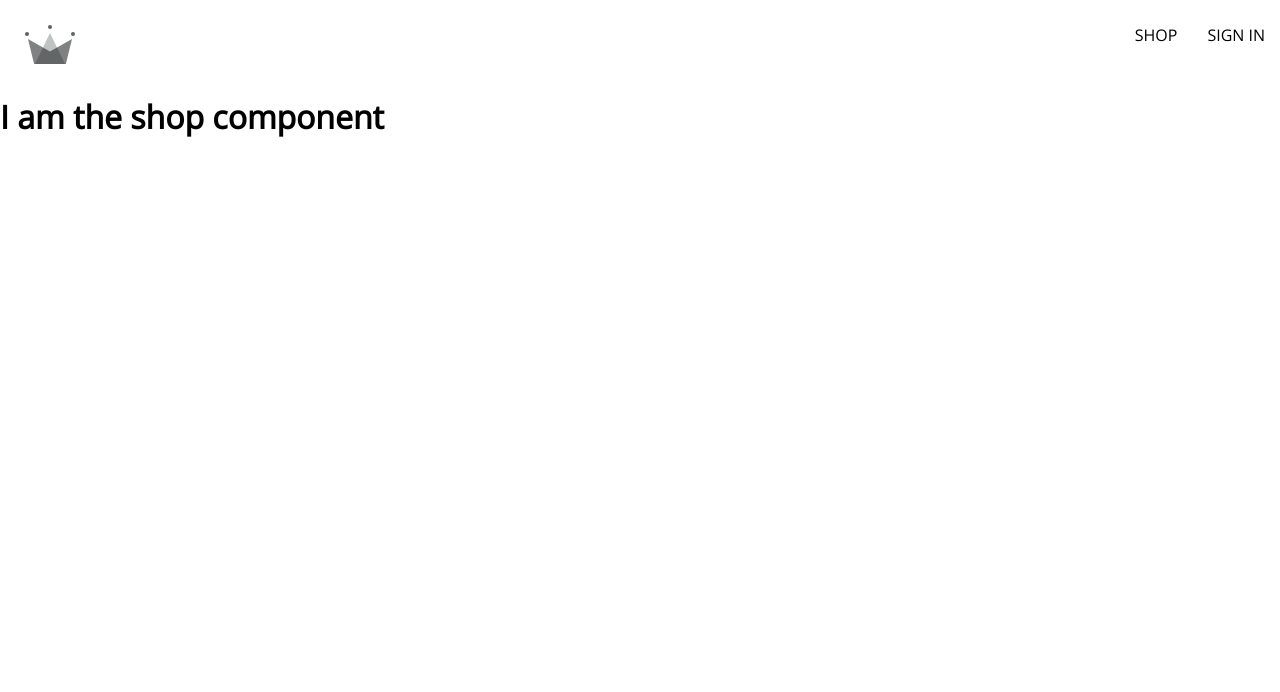
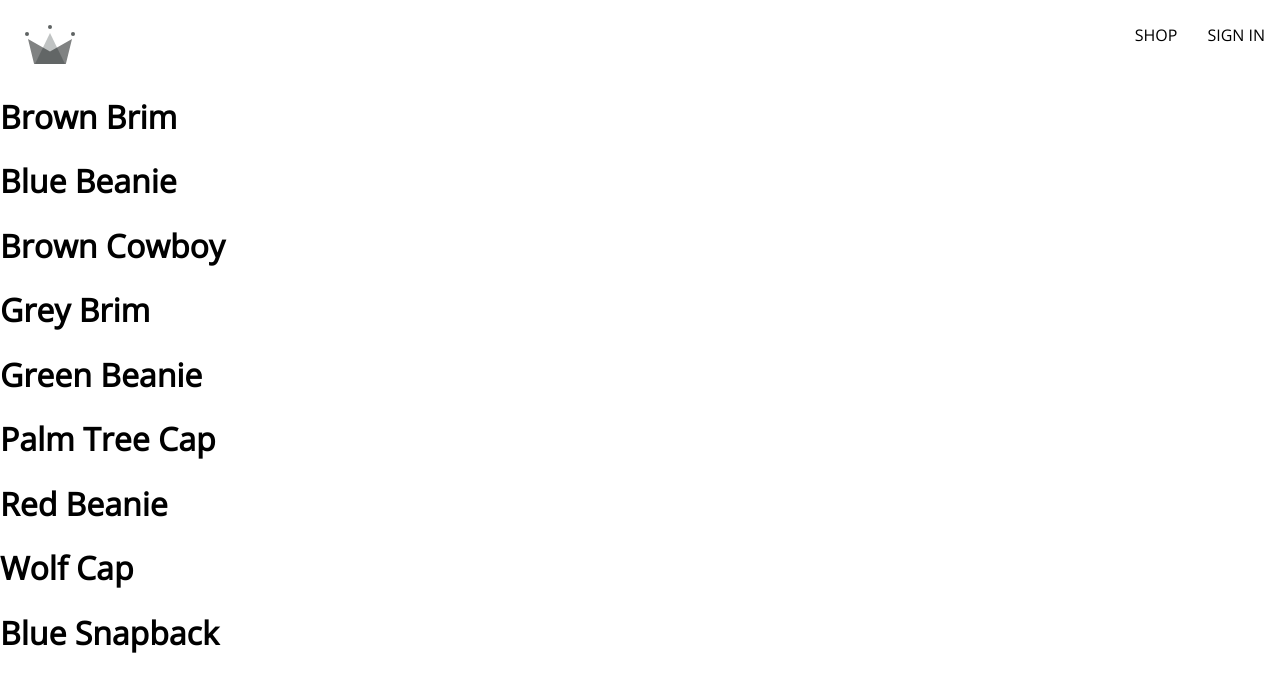
Before and after one commit to MonMaramba/crown2022-redux, a React (Create React App) app: page /shop in a window 1280 px wide. Shown: the top 692 px of the page. Built offline with nearby package versions, Linux system fonts and the light colour scheme; no server answers.

Commit message:
added products context and updated index.js for product access to Userprovider

```diff
--- a/src/App.js
+++ b/src/App.js
@@ -4,13 +4,7 @@ import Home from './routes/home/home.component';
 import Navigation from './routes/navigation/navigation.component';
 import Authentication from './routes/authentication/authentication.component';
 
-const Shop = () => {
-  return (
-    <div>
-      <h1>I am the shop component</h1>
-    </div>
-  );
-};
+import Shop from './routes/shop/shop.component';
 
 function App() {
   return (
--- /dev/null
+++ b/src/contexts/products.context.jsx
@@ -0,0 +1,18 @@
+import { createContext, useState } from 'react';
+
+import PRODUCTS from '../shop-data.json';
+
+export const ProductsContext = createContext({
+  products: [],
+});
+
+export const ProductsProvider = ({ children }) => {
+  const [products, setProducts] = useState(PRODUCTS);
+  const value = { products };
+
+  return (
+    <ProductsContext.Provider value={value}>
+      {children}
+    </ProductsContext.Provider>
+  );
+};
--- a/src/contexts/user.context.jsx
+++ b/src/contexts/user.context.jsx
@@ -7,7 +7,6 @@ import {
 // as actual value you want o access
 export const UserContext = createContext({
   currentUser: null,
-  setCurrentUser: () => null,
 });
 
 // Provider - the actual component
--- a/src/index.js
+++ b/src/index.js
@@ -4,6 +4,7 @@ import { BrowserRouter } from 'react-router-dom';
 
 import App from './App';
 import { UserProvider } from './contexts/user.context';
+import { ProductsProvider } from './contexts/products.context';
 
 import './index.scss';
 
@@ -14,7 +15,9 @@ root.render(
   <React.StrictMode>
     <BrowserRouter>
       <UserProvider>
-        <App />
+        <ProductsProvider>
+          <App />
+        </ProductsProvider>
       </UserProvider>
     </BrowserRouter>
   </React.StrictMode>
--- /dev/null
+++ b/src/routes/shop/shop.component.jsx
@@ -0,0 +1,17 @@
+import { useContext } from 'react';
+import { ProductsContext } from '../../contexts/products.context';
+
+const Shop = () => {
+  const { products } = useContext(ProductsContext);
+  return (
+    <div>
+      {products.map(({ id, name, imageUrl, price }) => (
+        <div key={id}>
+          <h1>{name}</h1>
+        </div>
+      ))}
+    </div>
+  );
+};
+
+export default Shop;
--- /dev/null
+++ b/src/shop-data.json
@@ -0,0 +1,56 @@
+[
+    {
+      "id": 1,
+      "name": "Brown Brim",
+      "imageUrl": "https://i.ibb.co/ZYW3VTp/brown-brim.png",
+      "price": 25
+    },
+    {
+      "id": 2,
+      "name": "Blue Beanie",
+      "imageUrl": "https://i.ibb.co/ypkgK0X/blue-beanie.png",
+      "price": 18
+    },
+    {
+      "id": 3,
+      "name": "Brown Cowboy",
+      "imageUrl": "https://i.ibb.co/QdJwgmp/brown-cowboy.png",
+      "price": 35
+    },
+    {
+      "id": 4,
+      "name": "Grey Brim",
+      "imageUrl": "https://i.ibb.co/RjBLWxB/grey-brim.png",
+      "price": 25
+    },
+    {
+      "id": 5,
+      "name": "Green Beanie",
+      "imageUrl": "https://i.ibb.co/YTjW3vF/green-beanie.png",
+      "price": 18
+    },
+    {
+      "id": 6,
+      "name": "Palm Tree Cap",
+      "imageUrl": "https://i.ibb.co/rKBDvJX/palm-tree-cap.png",
+      "price": 14
+    },
+    {
+      "id": 7,
+      "name": "Red Beanie",
+      "imageUrl": "https://i.ibb.co/bLB646Z/red-beanie.png",
+      "price": 18
+    },
+    {
+      "id": 8,
+      "name": "Wolf Cap",
+      "imageUrl": "https://i.ibb.co/1f2nWMM/wolf-cap.png",
+      "price": 14
+    },
+    {
+      "id": 9,
+      "name": "Blue Snapback",
+      "imageUrl": "https://i.ibb.co/X2VJP2W/blue-snapback.png",
+      "price": 16
+    }
+  ]
```
